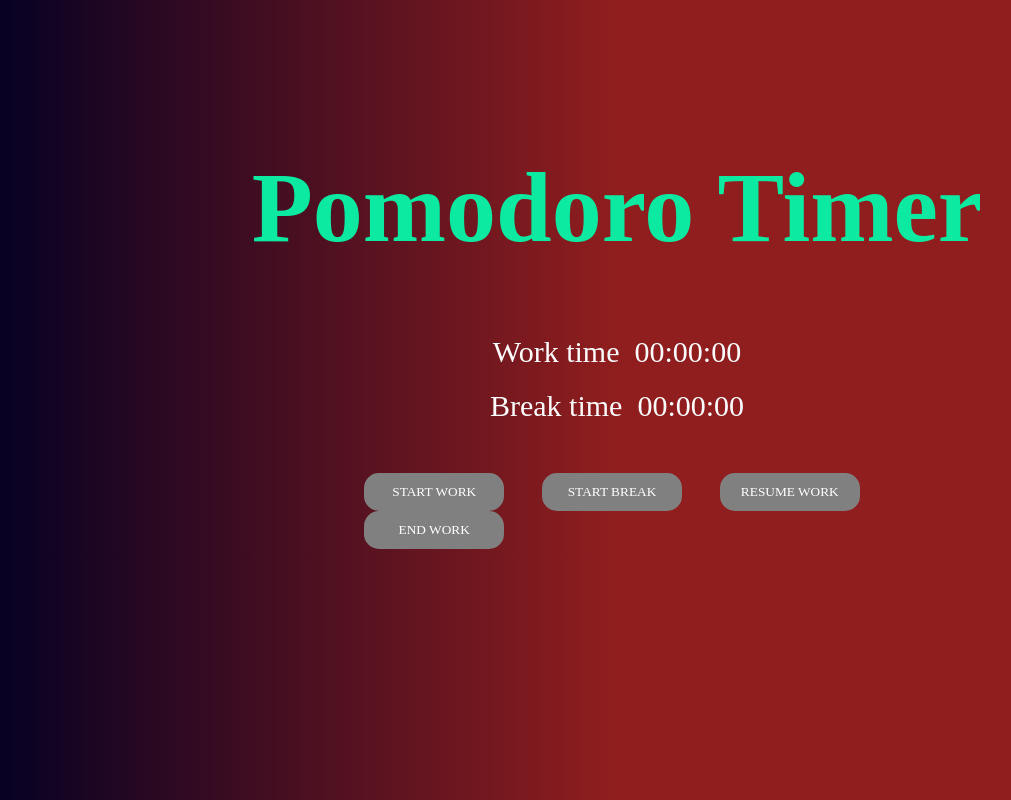
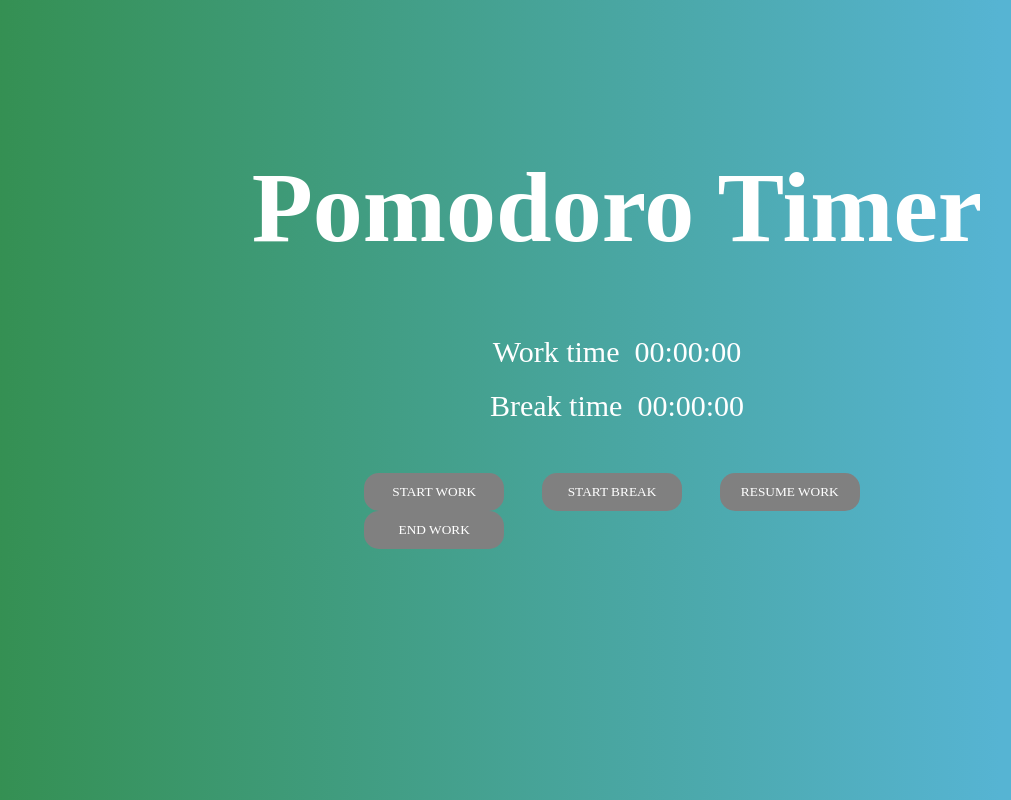
Before and after one commit to karim-mamdouh/Pomodoro-Timer, a plain HTML site: page index.html in a window 1280 px wide. Shown: the whole page, without its empty margins (23-1034 px from the left). Drawn offline with Linux system fonts and the light colour scheme.

Commit message:
Changed colors

```diff
--- a/style.css
+++ b/style.css
@@ -7,11 +7,7 @@ body {
 }
 
 body {
-  background: linear-gradient(
-    90deg,
-    rgba(2, 0, 36, 1) 0%,
-    rgba(144, 30, 30, 1) 50%
-  );
+  background: linear-gradient(90deg, #348f50 0%, #56b4d3 80%);
 }
 
 div {
@@ -40,11 +36,11 @@ div {
 }
 
 .button:hover {
-  background-color: aquamarine;
+  background-color: #003973;
 }
 
 .title {
-  color: rgb(11, 234, 160);
+  color: white;
   margin-top: 150px;
   font-size: 100px;
   text-align: center;
```
